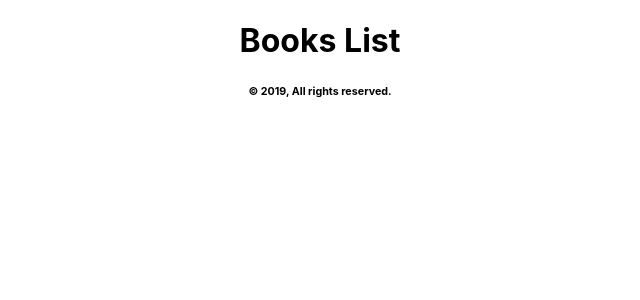
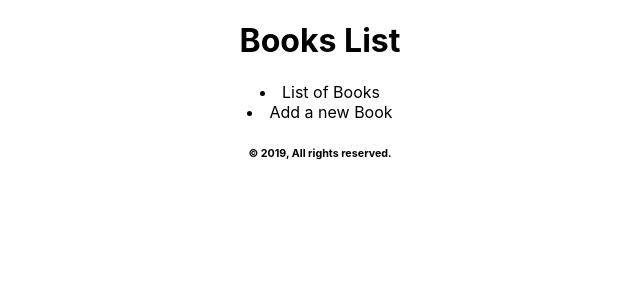
Before and after one commit to IgorRud23/react-redux-portfolio-project-final, a React (Create React App) app in the folder client/: page /#/create in a window 1280 px wide. Shown: the top 300 px of the page, without its empty margins (320-960 px from the left). Built offline with nearby package versions, Linux system fonts and the light colour scheme.

Commit message:
init two containers

```diff
--- a/client/src/App.js
+++ b/client/src/App.js
@@ -3,11 +3,13 @@ import './App.css';
 
 import Header from './components/Header'
 import Footer from './components/Footer'
+import Navi from './components/Navi'
 
 function App() {
   return (
     <div className="App">
     <Header/>
+    <Navi/>
     <Footer/>
     </div>
   );
--- /dev/null
+++ b/client/src/components/Navi/index.js
@@ -0,0 +1,12 @@
+import React from 'react';
+
+const Navi = () => {
+  return (
+    <nav>
+    <li>List of Books</li>
+    <li>Add a new Book</li>
+    </nav>
+  )
+};
+
+export default Navi;
```
Also changed, not shown: client/src/containers/BookDetails/index.js (added, +11 -0 lines), client/src/containers/CreateBook/index.js (added, +11 -0 lines).
